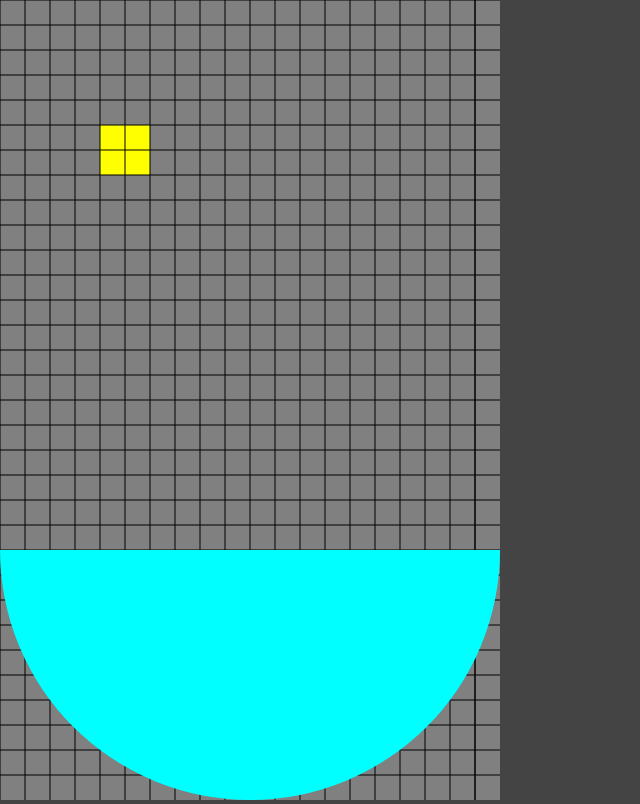
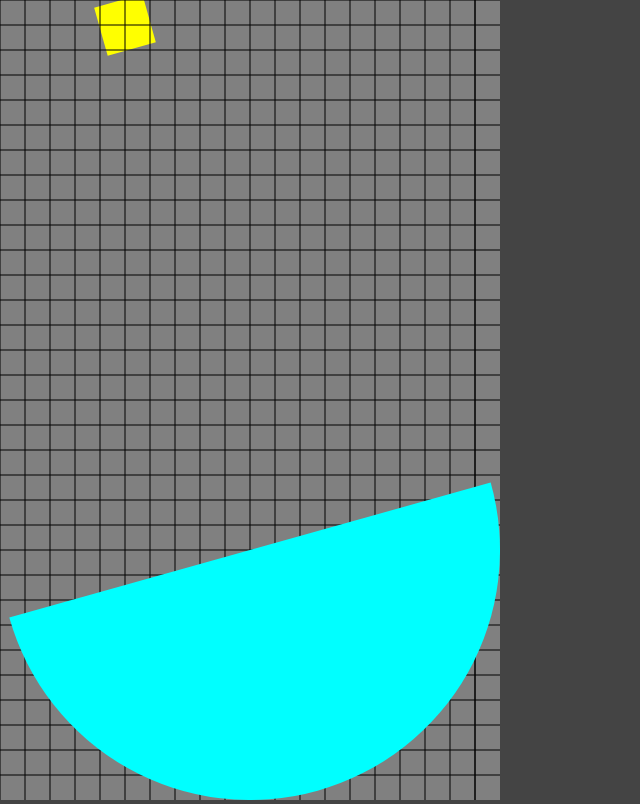
Before and after one commit to Ralphag-44/jam_game_2025, a plain HTML site: page index.html in a window 1280 px wide. Shown: the whole page, without its empty margins (0-640 px from the left). Drawn offline with Linux system fonts and the light colour scheme.

Commit message:
Add files via upload

```diff
--- a/balance.js
+++ b/balance.js
@@ -43,6 +43,9 @@ class Balance
             {   this.angle = 0;
             }
         }
+        if(Math.abs(this.angle) > 35)
+        {   window.location.reload();
+        }
     }
 
     centerMass() {
@@ -51,11 +54,7 @@ class Balance
         for (let i = 0; i < pieces.length; i++) {
             if(pieces[i].state)
             {   let distance = Math.ceil((pieces[i].x + pieces[i].width/2) / (canvas.width / 20)) - 11;
-                let totalMass = 0;
-                for (let i2 = 0; i2 < pieces[i].list.length; i2++) {
-                    totalMass += pieces[i].list[i2].mass;
-                }
-                this.torqueTotal += totalMass * gravity * distance;
+                this.torqueTotal += pieces[i].mass * gravity * distance;
             }
         }
         this.massCenter = this.torqueTotal;
--- a/index.html
+++ b/index.html
@@ -31,9 +31,24 @@
       let timer = setInterval(loop, 1000 / FPS);
       let gravity = 0.3269;
       let pieces = [];
-      squareP = Math.ceil(canvas.width / 20);
+      squareP = canvas.width / 20;
       let balance = new Balance();
       pieces.push(new Piece(0));
+      // pieces.push(new Piece(0));
+      // pieces.push(new Piece(0));
+      // pieces.push(new Piece(0));
+      // pieces.push(new Piece(0));
+      // pieces.push(new Piece(0));
+      // pieces.push(new Piece(0));
+      // pieces.push(new Piece(0));
+      // pieces.push(new Piece(0));
+      // pieces.push(new Piece(0));
+      // pieces.push(new Piece(0));
+      // pieces.push(new Piece(0));
+      // pieces.push(new Piece(0));
+      // pieces.push(new Piece(0));
+      // pieces.push(new Piece(0));
+      // pieces.push(new Piece(0));
       // pieces.push(new Piece(0));
       function loop() {
         context.fillStyle = "gray";
--- a/pieces.js
+++ b/pieces.js
@@ -1,34 +1,35 @@
 let squareP;
-class Square
-{   constructor(x, y)
-    {   this.x = x;
-        this.y = y;
-        this.width = squareP;
-        this.height = squareP;
-        this.mass = 1;
-    }
-    draw(color)
-    {   context.fillStyle = color;
-        context.fillRect(this.x, this.y, this.width, this.height);
-    }
-    translate(dx, dy)
-    {   this.x += dx;
-        this.y += dy;
-    }
-
+class Point
+{	constructor(x, y)
+	{	this.x = x;
+		this.y = y;
+	}
+	translate(dx, dy)
+	{	this.x += dx;
+		this.y += dy;
+	}
+	rotate(angle)
+	{	angle *= Math.PI/180;
+		let x = Math.cos(angle)*this.x-Math.sin(angle)*this.y;
+		let y = Math.sin(angle)*this.x+Math.cos(angle)*this.y;
+		this.x = x;
+		this.y = y;
+	}
 }
-
 class Piece
 {   constructor(type)
     {   this.x = squareP*Math.trunc(Math.random()*19);
         this.y = 0;
         this.timer = 0;
-        this.state = false;
+        this.state = true;
+        this.angle = 0;
         switch(type)
         {   case 0:
-                this.list = [new Square(this.x, this.y), new Square(this.x+squareP, this.y), new Square(this.x, this.y+squareP), new Square(this.x+squareP, this.y+squareP)];
+                this.width = squareP*2;
+                this.height = squareP*2;
+                this.list = [new Point(this.x, this.y), new Point(this.x+this.width, this.y), new Point(this.x+this.width, this.y+this.height), new Point(this.x, this.y+this.height)];
                 this.color = "yellow";
-                this.width = squareP*2;
+                this.mass = 4;
             break;
         }
     }
@@ -47,11 +48,28 @@ class Piece
                 this.timer = 0;
             }
         }
+        if(this.angle != balance.angle)
+        {   this.rotate(balance.angle-this.angle);
+            this.angle = balance.angle;
+        }
     }
     draw()
-    {   for(let i = 0; (i < this.list.length); i++)
-        {   this.list[i].draw(this.color);
+    {   context.fillStyle = this.color;
+        context.beginPath();
+        context.moveTo(this.list[0].x, this.list[0].y);
+        for(let i = 0; (i < this.list.length); i++)
+        {   context.lineTo(this.list[i].x, this.list[i].y);
         }
+        context.closePath();
+        context.fill();
     }
-
+    rotate(angle)
+    {   let center = {x: this.x+this.width/2, y: this.y+this.height/2};
+        this.translate(-center.x, -center.y);
+        for(let i = 0; (i < this.list.length); i++)
+        {   this.list[i].rotate(angle);
+        }
+        this.angle += angle;
+        this.translate(center.x, center.y);
+    }
 }
```
